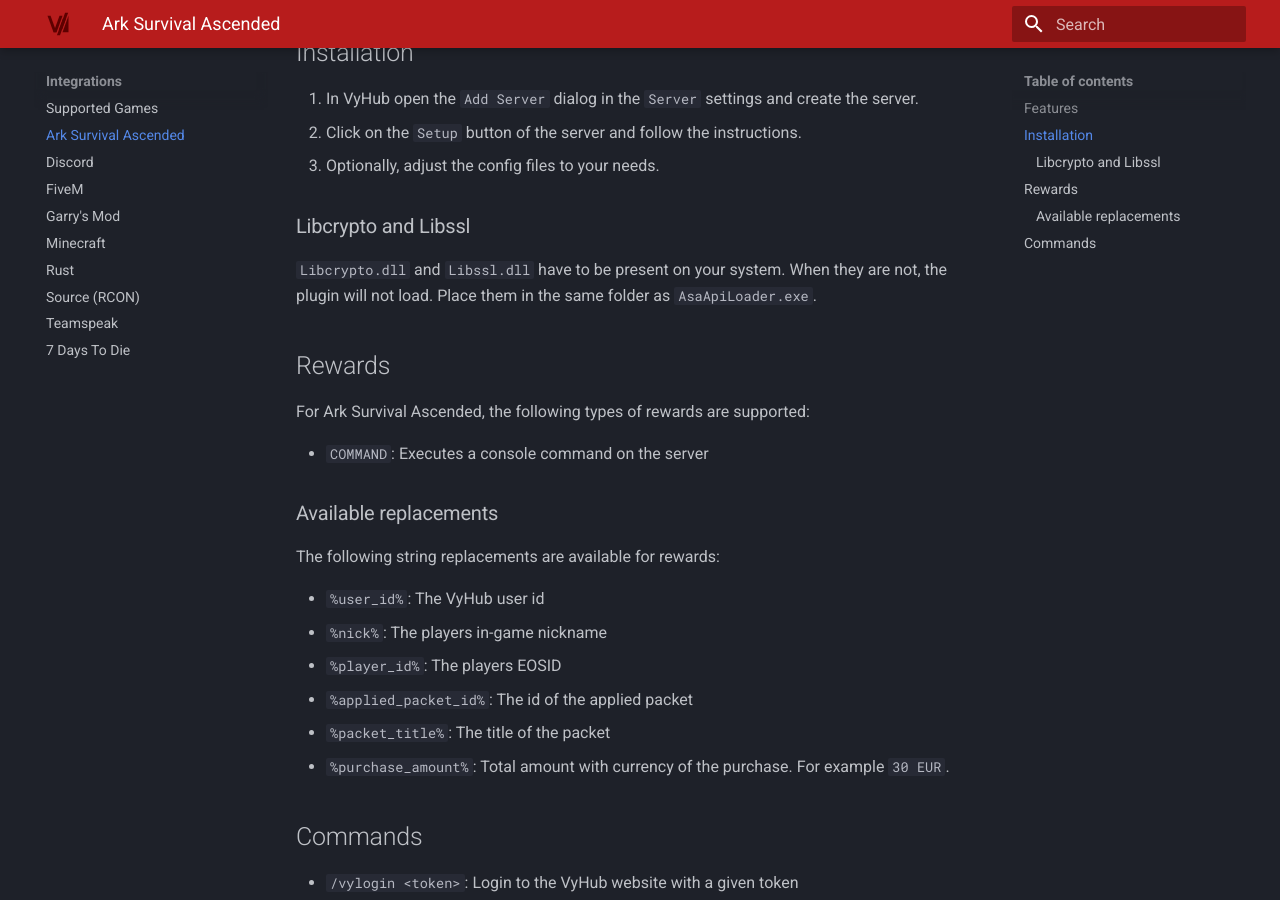
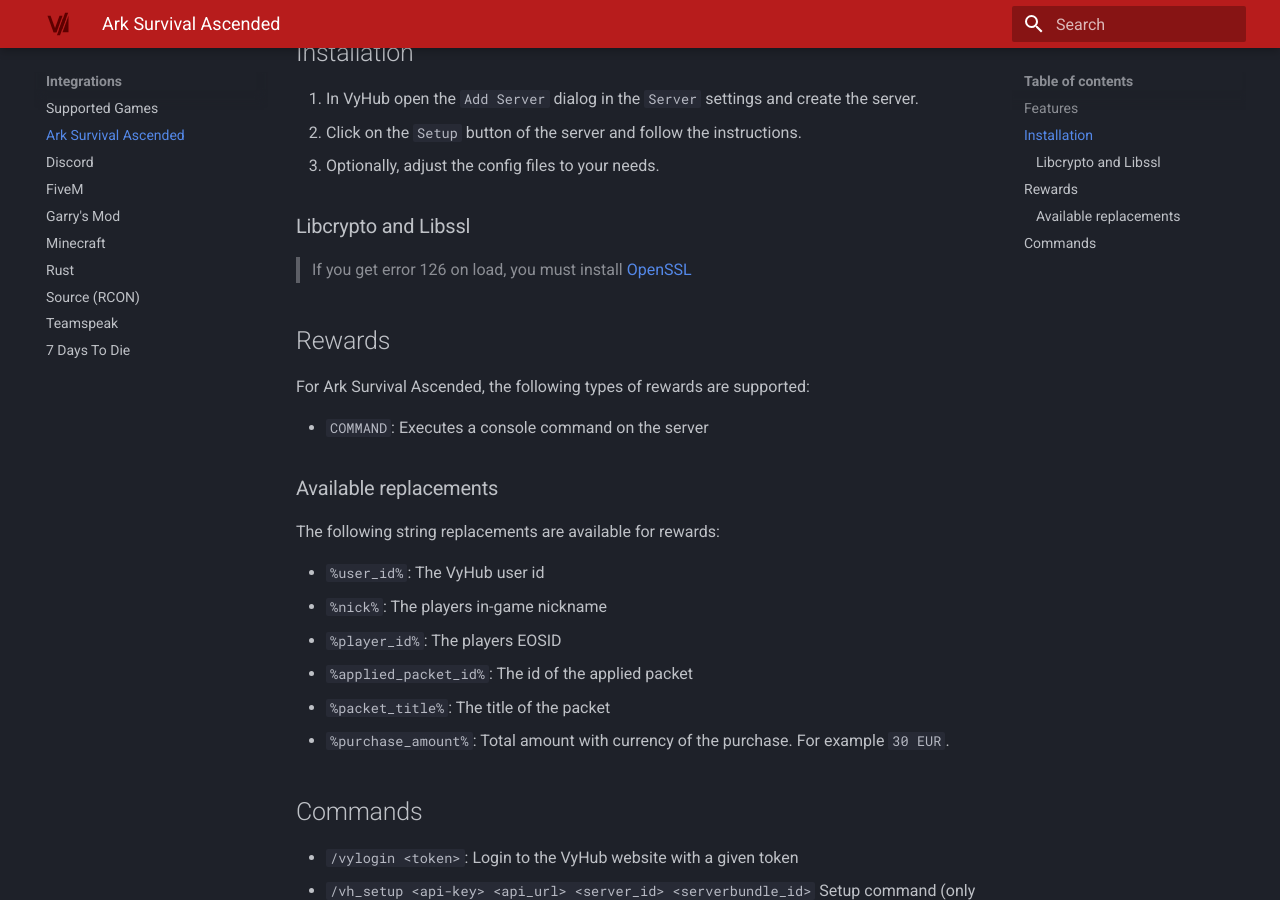
Before and after one commit to nyx-project/vyhub-documentation, an MkDocs documentation site: the page built from docs/game/asa.md, in a window 1280 px wide and 900 px high, scrolled down 509 px. Built offline with MkDocs 1.6.1 and Material for MkDocs 9.7.7, drawn with Linux system fonts in a browser that asks for light colours; the version menu is left out.

```diff
--- a/docs/game/asa.md
+++ b/docs/game/asa.md
@@ -18,7 +18,7 @@ Download Link:
 
 ### Libcrypto and Libssl
 
-`Libcrypto.dll` and `Libssl.dll` have to be present on your system. When they are not, the plugin will not load. Place them in the same folder as `AsaApiLoader.exe`.
+> If you get error 126 on load, you must install [OpenSSL](https://slproweb.com/products/Win32OpenSSL.html)
 
 ## Rewards
 For Ark Survival Ascended, the following types of rewards are supported:
```
Also changed, not shown: docs/game/rust.md (+2 -0 lines).
